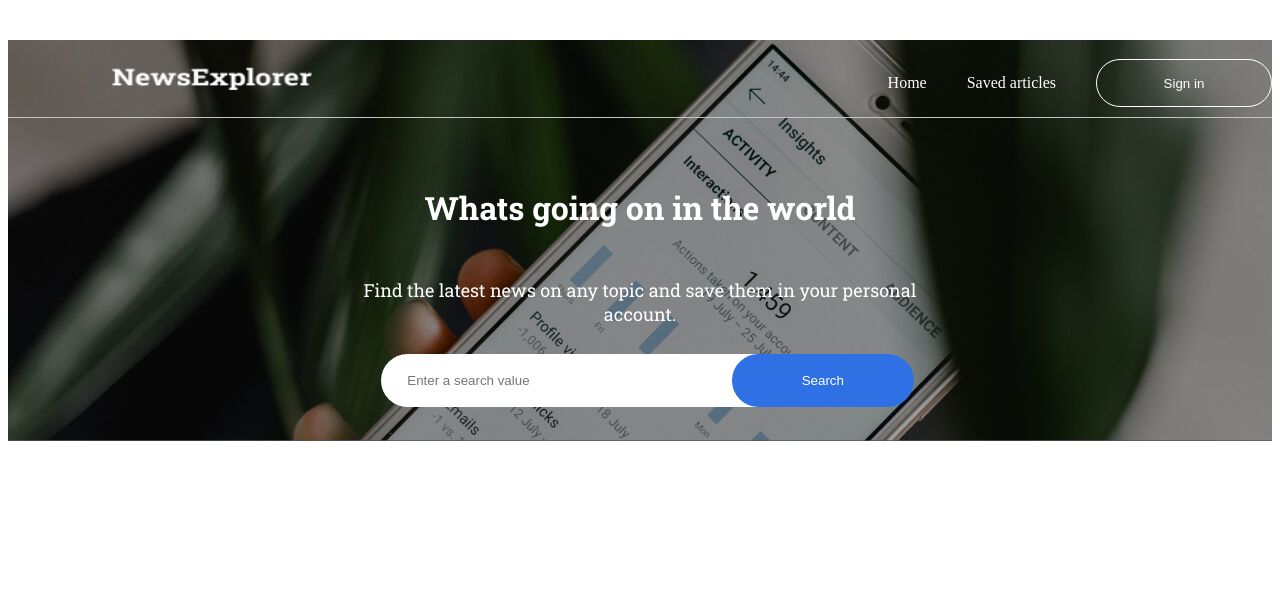
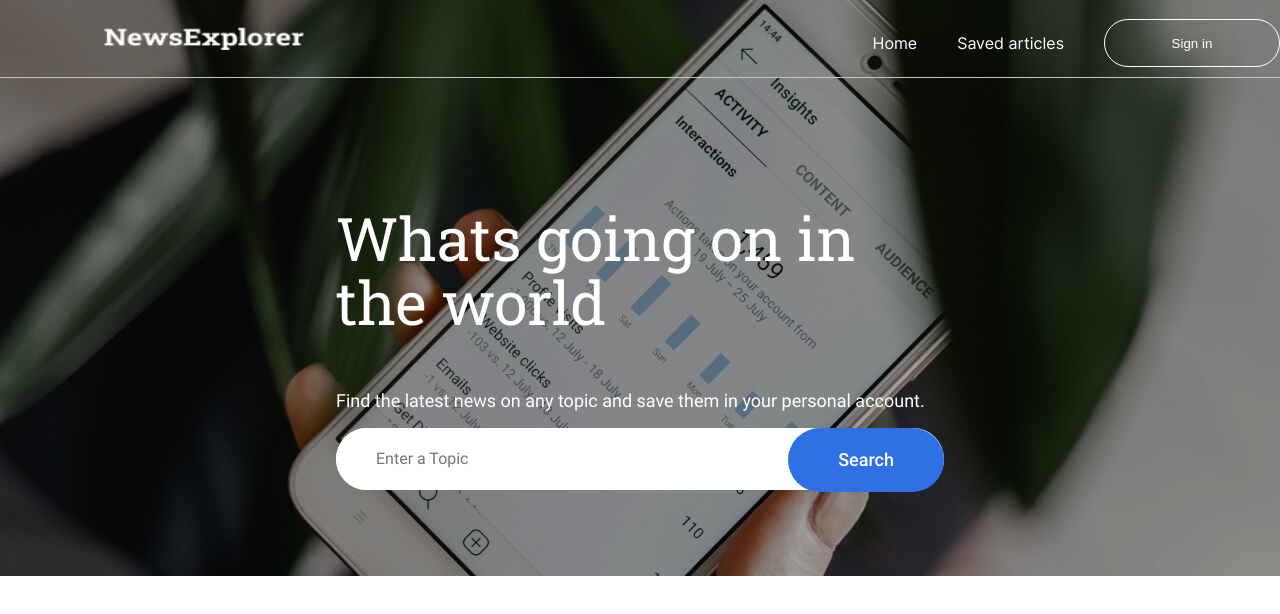
Before and after one commit to shimritz/news-explorer-frontend, a React app: page /signin in a window 1280 px wide. Built offline with nearby package versions, Linux system fonts and the light colour scheme.

Commit message:
setting correct fonts and search css fixes

```diff
--- a/src/assets/vendor/fonts.css
+++ b/src/assets/vendor/fonts.css
@@ -20,16 +20,23 @@
   font-family: "Roboto";
   font-style: normal;
   font-weight: 400;
-  font-display: swap;
   src: url("./roboto-400-regular.woff2") format("woff2"),
     url("./roboto-400-regular.woff") format("woff");
+}
+
+@font-face {
+  font-family: "Roboto-slab";
+  font-style: regular;
+  font-weight: 400;
+  src: url("./roboto-slab-400-regular.woff2") format("woff2"),
+    url("./roboto-slab-400-regular.woff") format("woff");
 }
 
 @font-face {
   font-family: "Roboto";
   font-style: normal;
   font-weight: 500;
-  font-display: swap;
+
   src: url("./roboto-500.woff2") format("woff2"),
     url("./roboto-500.woff") format("woff");
 }
@@ -38,33 +45,23 @@
   font-family: "Roboto";
   font-style: normal;
   font-weight: 700;
-  font-display: swap;
+
   src: url("./roboto-700.woff2") format("woff2"),
     url("./roboto-700.woff") format("woff");
 }
 
 @font-face {
-  font-family: "Roboto";
-  font-weight: 900;
-  font-display: swap;
-  src: url("./roboto-900.woff2") format("woff2"),
-    url("./roboto-900.woff") format("woff");
-}
-
-@font-face {
-  font-family: "Roboto";
-  font-style: regular;
-  font-weight: 400;
-  font-display: swap;
-  src: url("./roboto-slab-400-regular.woff2") format("woff2"),
-    url("./roboto-slab-400-regular.woff") format("woff");
-}
-
-@font-face {
-  font-family: "Roboto";
+  font-family: "Roboto-slab";
   font-style: bold;
   font-weight: 700;
   font-display: swap;
   src: url("./roboto-slab-700.woff2") format("woff2"),
     url("./roboto-slab-700.woff") format("woff");
 }
+
+@font-face {
+  font-family: "Roboto";
+  font-weight: 900;
+  src: url("./roboto-900.woff2") format("woff2"),
+    url("./roboto-900.woff") format("woff");
+}
--- /dev/null
+++ b/src/blocks/body.css
@@ -0,0 +1,9 @@
+body {
+  max-width: 1440px;
+  margin: 0 auto;
+  padding: 0;
+  color: #000000;
+  font-family: "inter", arial, sans-serif;
+  height: 100%;
+  box-sizing: border-box;
+}
--- a/src/components/App/App.css
+++ b/src/components/App/App.css
@@ -1,7 +1,10 @@
 .App {
-  text-align: center;
+  /* display: flex;
+  flex-direction: column; */
+  /* text-align: center; */
   padding: 0;
-  max-width: 1440px;
+  /* max-width: 1440px; */
+  width: 100%;
   margin: 0 auto;
   cursor: url("../../assets/images/cursorImage.png"), auto;
 }
--- a/src/components/Header/Header.css
+++ b/src/components/Header/Header.css
@@ -1,26 +1,23 @@
 .header {
   margin: 0 auto;
   /* max-width: 880px; */
-  border-bottom: rgba(84, 84, 84, 0.7) 1px solid;
+  /* border-bottom: rgba(84, 84, 84, 0.7) 1px solid; */
   display: flex;
   flex-flow: wrap;
   justify-content: space-around;
   /* align-items: center; */
   background-image: url("../../assets/images/bg_search_img.jpg");
   background-repeat: no-repeat;
-  height: 400px;
 }
 
 .header2 {
   margin: 0 auto;
   /* max-width: 880px; */
-  border-bottom: rgba(84, 84, 84, 0.7) 1px solid;
+  /* border-bottom: rgba(84, 84, 84, 0.7) 1px solid; */
   display: flex;
   flex-flow: wrap;
-  /* justify-content: space-around; */
-  /* align-items: center; */
-  /* background-image: url("../../assets/images/bg_search_img.jpg"); */
+
   background-repeat: no-repeat;
-  height: 400px;
+  /* height: 400px; */
   padding-right: 104px;
 }
--- a/src/components/SearchForm/SearchForm.css
+++ b/src/components/SearchForm/SearchForm.css
@@ -6,39 +6,55 @@
   justify-content: space-around;
   border: none;
   max-width: 608px;
-  /* background-image: url("../../assets/images/bg_search_img.jpg");
-  background-repeat: no-repeat; */
+  padding-top: 88px;
+  padding-bottom: 88px;
 }
 
 .search-form__title {
+  font-family: "Roboto-slab";
   font-size: 60px;
   line-height: 64px;
   font-weight: 400;
 }
 
-.search-form__title_subtitle {
+.search-form__subtitle {
+  font-family: "Roboto";
   font-size: 18px;
   line-height: 24px;
   font-weight: 400;
 }
 
-/* .search-form__field-wrapper {
-  height: 64px;
-} */
+.search-form__field-wrapper {
+  /* width: 100%;
+  /* margin-top: 88px; */
+
+  width: 100%;
+  background-color: white;
+  justify-content: space-around;
+  margin: 0;
+  flex-direction: row;
+  border-radius: 50px;
+  border: none;
+  position: relative;
+}
 
 .search-form__button {
-  width: 168px;
   background-color: #2f71e5;
-  border-radius: 100px;
-  padding: 20px, 56px, 20px, 56px;
+  font-family: "Roboto", Arial, sans-serif;
+  font-size: 18px;
+  font-weight: 500;
+  line-height: 24px;
+  letter-spacing: 0px;
+  text-align: center;
+  color: white;
+  padding: 20px 50px;
+  border-radius: 50px;
+  border: none;
   position: absolute;
-
-  top: 0px;
-  right: 30px;
-  border: 0px;
-  width: 30%;
-  height: 100%;
-  color: white;
+  top: 0;
+  right: 0;
+  cursor: pointer;
+  transition: all 0.4s;
 }
 
 .search-form__button:hover {
@@ -48,17 +64,19 @@
 .search-form__button:active {
   background-color: #2a65cc;
 }
-.search-form__field-wrapper {
-  width: 100%;
-  position: relative;
-  margin-bottom: 26px;
+
+.search-form__field {
+  /* width: 100%; */
+  font-family: "Roboto", sans-serif;
+  font-size: 16px;
+  font-weight: 400;
+  line-height: 22px;
+  letter-spacing: 0px;
+  text-align: left;
+  padding: 20px 20px 20px 40px;
+  border-radius: 50px;
+  border: none;
+  /* flex-grow: 2; */
+  color: #1a1b22;
+  /* margin: auto; */
 }
-.search-form__field {
-  border: none;
-  width: 80%;
-  max-height: 66px;
-  padding: 0px;
-  padding: 19px 5px 19px 26px;
-  border-radius: 100px;
-  position: relative;
-}
--- a/src/components/SearchForm/SearchForm.js
+++ b/src/components/SearchForm/SearchForm.js
@@ -1,15 +1,15 @@
 function SearchForm() {
   return (
     <form className="search-form">
-      <h1 className="search-form__title_title">Whats going on in the world</h1>
-      <h2 className="search-form__title_subtitle">
+      <h1 className="search-form__title">Whats going on in the world</h1>
+      <h2 className="search-form__subtitle">
         Find the latest news on any topic and save them in your personal
         account.
       </h2>
       <div className="search-form__field-wrapper">
         <input
           className="search-form__field"
-          placeholder="Enter a search value"
+          placeholder="Enter a Topic"
         ></input>
         <button type="submit" className="search-form__button">
           Search
--- a/src/components/SignIn/SignIn.css
+++ b/src/components/SignIn/SignIn.css
@@ -1,5 +1,5 @@
 .sign-in {
-  margin-top: 20px;
+  /* margin-top: 20px; */
   display: flex;
   justify-content: flex-start;
   align-items: center;
@@ -23,16 +23,15 @@
   justify-content: center;
   align-items: center;
 }
-/*
+
 .signin__welcome {
   font-family: "Roboto";
   color: black;
-  font-size: 24px;
+  /* font-size: 24px;
   font-weight: 900;
-  margin: 22px auto;
-} */
-
-label {
+  margin: 22px auto; */
+}
+*/ label {
   font-size: 12px;
   line-height: 14.52px;
   font-family: "Inter";
--- a/src/components/SignUp/SignUp.css
+++ b/src/components/SignUp/SignUp.css
@@ -1,5 +1,5 @@
 .sign-up {
-  margin-top: 20px;
+  /* margin-top: 20px; */
   display: flex;
   justify-content: flex-start;
   align-items: center;
--- a/src/index.css
+++ b/src/index.css
@@ -1,4 +1,5 @@
 @import url("./assets/vendor/fonts.css");
+@import url("./blocks/body.css");
 @import url("./components/Header/Header.css");
 @import url("./components/Main/Main.css");
 @import url("./components/App/App.css");
```
Also changed, not shown: src/normalize.css.
